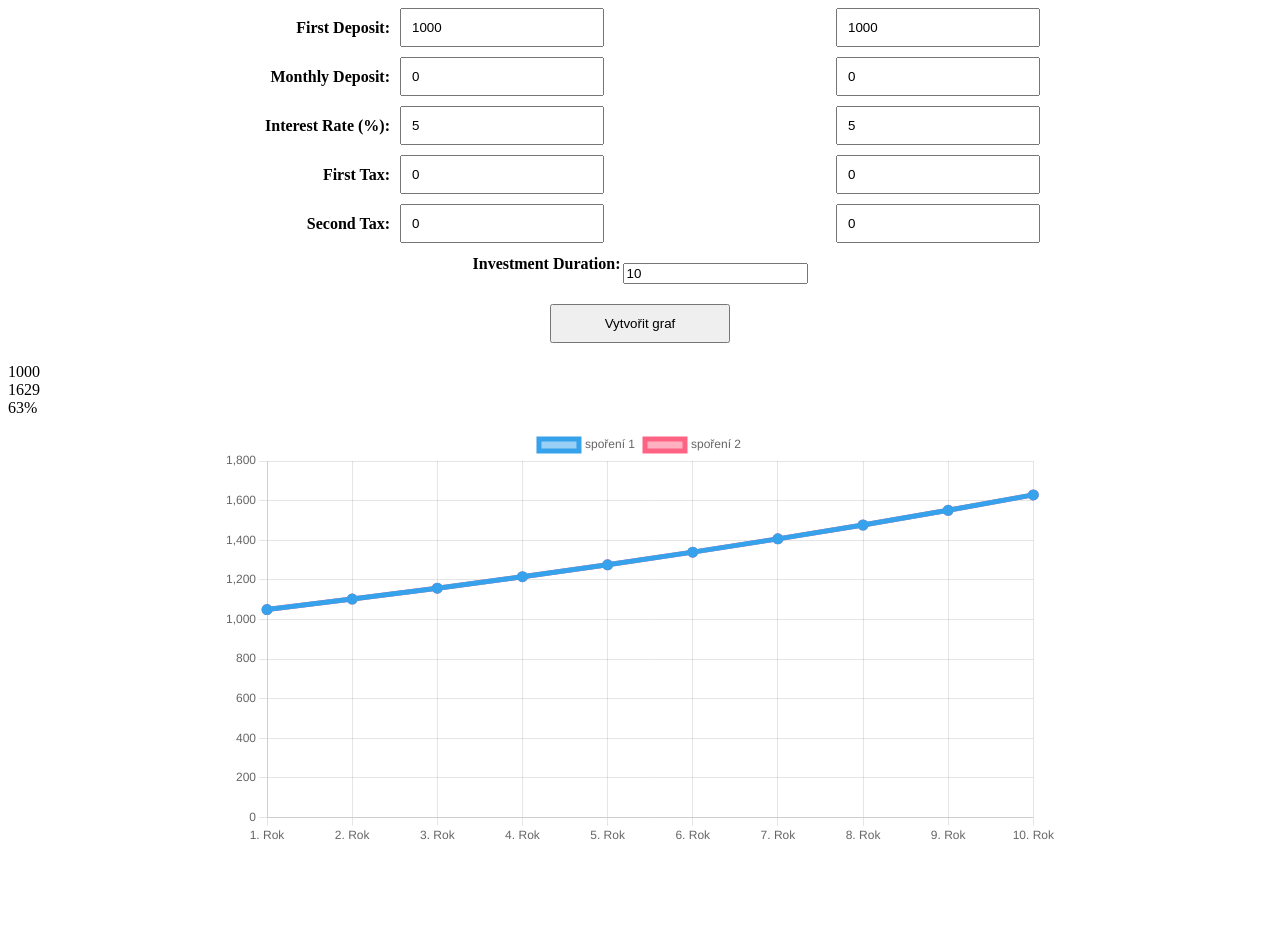
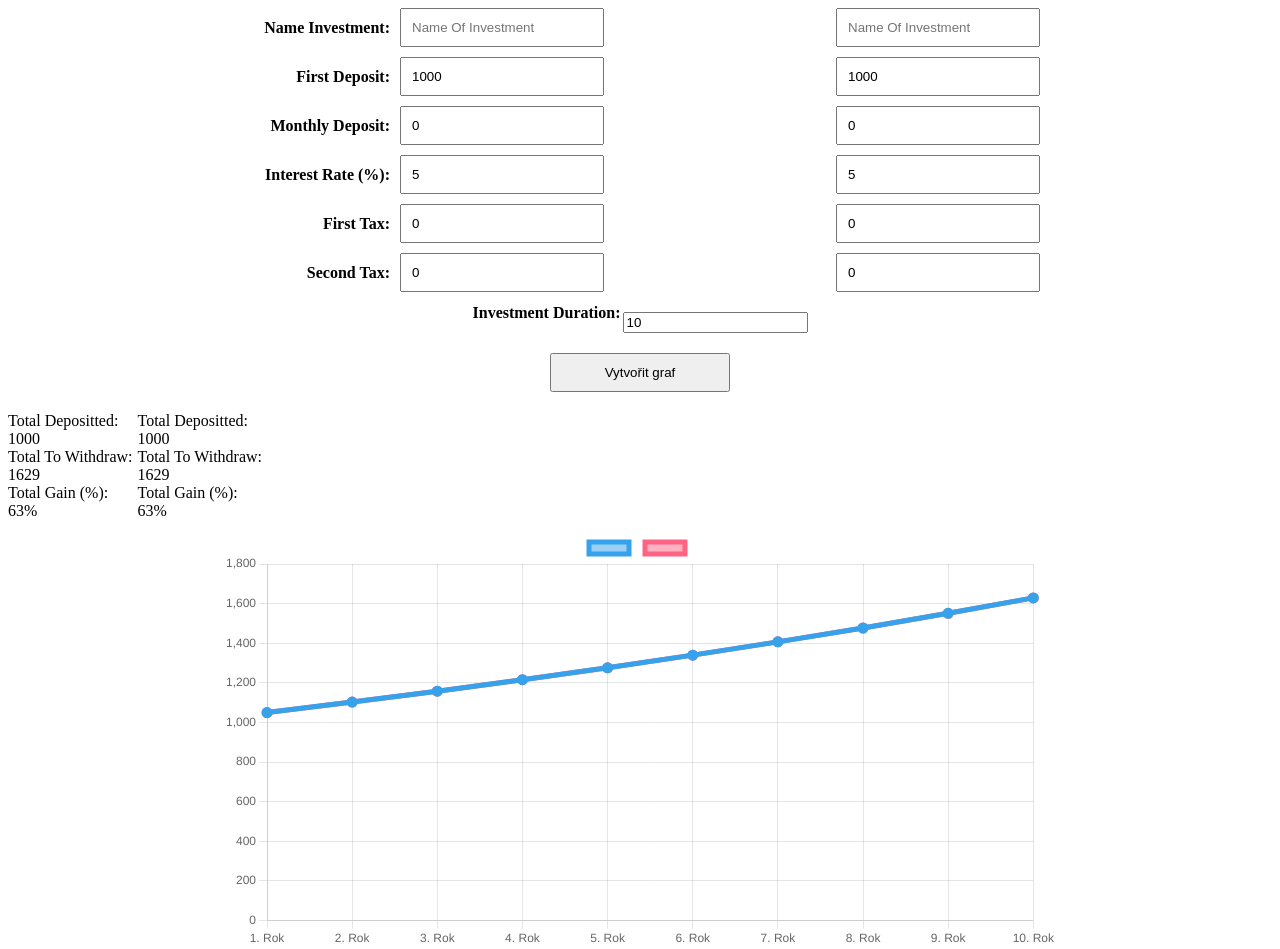
Before and after one commit to dcDavidCerny/InterestCalculator, a website built with Vite: page index.html in a window 1280 px wide. Both pictures are taken after a click on the input "Vytvořit graf". Before the commit the page ends 846 px from the top, so only its background shows below. Built offline with nearby package versions, Linux system fonts and the light colour scheme.

Commit message:
newestFuctioningCommit

```diff
--- a/index.html
+++ b/index.html
@@ -13,6 +13,10 @@
   <div class="container">
     <!-- Left Column -->
     <div class="left-column">
+      <div class="input-group">
+        <label for="nameOfInvestment">Name Investment:</label>
+        <input type="text" id="nameOfInvestment" class="inputsWidth" placeholder="Name Of Investment">
+      </div>
       <div class="input-group">
         <label for="firstDeposit">First Deposit:</label>
         <input type="number" id="firstDeposit" class="inputsWidth" placeholder="First deposit amount" value="1000">
@@ -37,8 +41,15 @@
       </div>
     </div>
 
+
+
+
+
+
     <!-- Right Column -->
     <div class="right-column">
+
+      <input type="text" id="nameOfInvestment2" class="inputsWidth" placeholder="Name Of Investment">
 
       <input type="number" id="firstDeposit2" class="inputsWidth" placeholder="First deposit amount" value="1000">
 
@@ -67,12 +78,51 @@
     <input type="submit" id="submitInput" class="inputsWidth" value="Vytvořit graf"
       style="display: block; margin: 20px auto;">
   </div>
-  <div class="totalDeposittedResult">
+  <!-- Results -->
+  <div class="results">
+    <!-- Left Results -->
+    <div class="leftResults">
+
+      <div class="input-groupResults">
+        <label for="totalDeposittedResult">Total Depositted:</label>
+        <div class="totalDeposittedResult">
+        </div>
+      </div>
+      <div class="input-groupResults">
+        <label for="totalDeposittedResult">Total To Withdraw:</label>
+        <div class="totalToWithdrawResult">
+        </div>
+      </div>
+      <div class="input-groupResults">
+        <label for="totalDeposittedResult">Total Gain (%):</label>
+        <div class="percentageGainResult">
+        </div>
+      </div>
+    </div>
+
+
+    <!-- Right Results -->
+    <div class="rightResults">
+      <div class="input-groupResults">
+        <label for="totalDeposittedResult">Total Depositted:</label>
+        <div class="totalDeposittedResult2">
+        </div>
+      </div>
+      <div class="input-groupResults">
+        <label for="totalDeposittedResult">Total To Withdraw:</label>
+        <div class="totalToWithdrawResult2">
+        </div>
+      </div>
+      <div class="input-groupResults">
+        <label for="totalDeposittedResult">Total Gain (%):</label>
+        <div class="percentageGainResult2">
+        </div>
+      </div>
+    </div>
   </div>
-  <div class="totalToWithdrawResult">
-  </div>
-  <div class="percentageGainResult">
-  </div>
+
+
+
   <div class="canvas">
     <div class="canvas2">
       <canvas id="myChart"></canvas>
--- a/main.js
+++ b/main.js
@@ -72,10 +72,11 @@ document.getElementById("submitInput").addEventListener("click", function (event
     totalDepositted2 += monthlyDeposit2 * 12;
   }
 
-
-  document.querySelector(".totalToWithdrawResult").innerHTML = Math.round(total);
-  document.querySelector(".totalDeposittedResult").innerHTML = Math.round(totalDepositted);
-  document.querySelector(".percentageGainResult").innerHTML = Math.round(((total - totalDepositted) / totalDepositted) * 100) + "%";
+  let investmentName = document.getElementById("nameOfInvestment").value;
+  let investmentName2 = document.getElementById("nameOfInvestment2").value;
+  document.querySelector(".totalToWithdrawResult2").innerHTML = Math.round(total);
+  document.querySelector(".totalDeposittedResult2").innerHTML = Math.round(totalDepositted);
+  document.querySelector(".percentageGainResult2").innerHTML = Math.round(((total - totalDepositted) / totalDepositted) * 100) + "%";
 
 
 
@@ -112,13 +113,14 @@ document.getElementById("submitInput").addEventListener("click", function (event
     type: 'line',
     data: {
       labels: labels,
+
       datasets: [{
-        label: `spoření 1`,
+        label: `${investmentName}`,
         data: everyYearTotal,
         borderWidth: 5
       },
       {
-        label: `spoření 2`,
+        label: `${investmentName2}`,
         data: everyYearTotal2,
         borderWidth: 5
       }]
--- a/styles.css
+++ b/styles.css
@@ -30,6 +30,24 @@
 .left-column .input-group label {
     text-align: right;
     margin-right: 10px;
+}
+
+.results {
+    display: flex;
+    flex-direction: row;
+    gap: 5px;
+}
+
+.leftResults {
+    display: flex;
+    flex-direction: column;
+    grid-column: 1;
+}
+
+.rightResults {
+    display: flex;
+    flex-direction: column;
+    grid-column: 2;
 }
 
 #investmentDuration {
```
